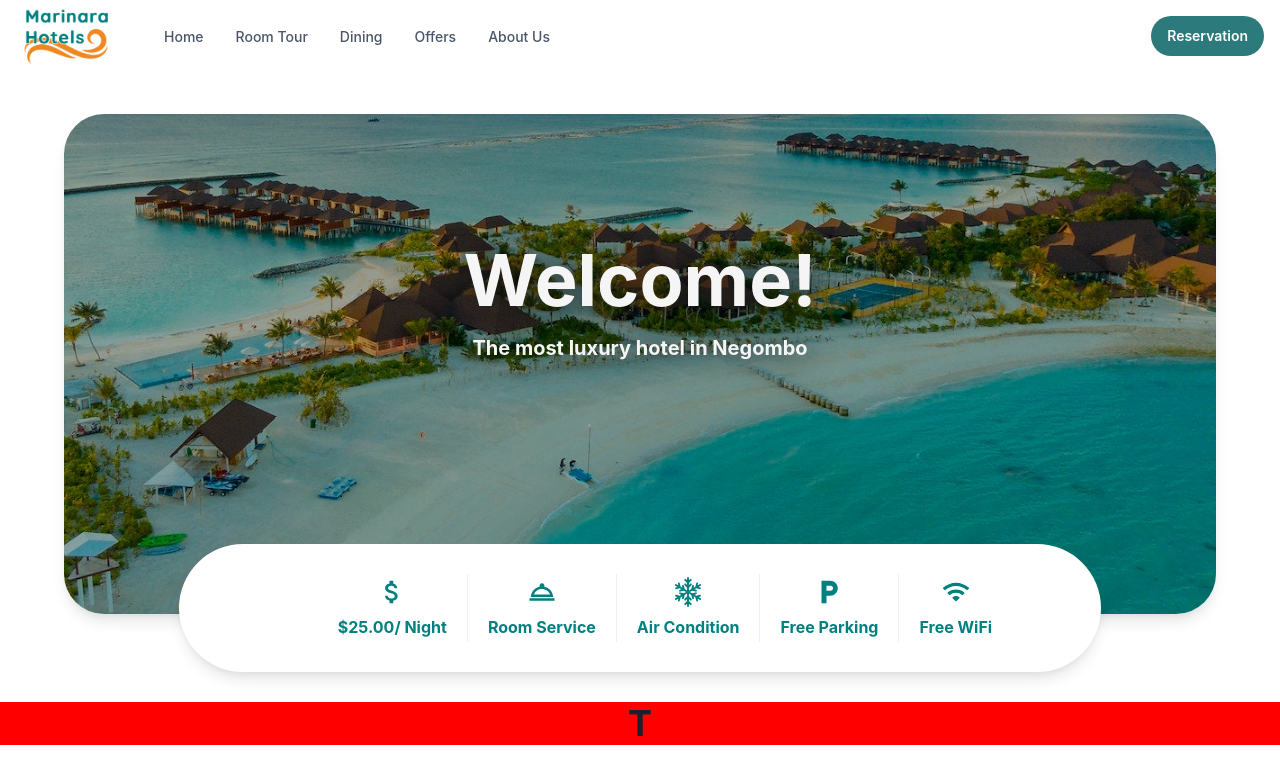
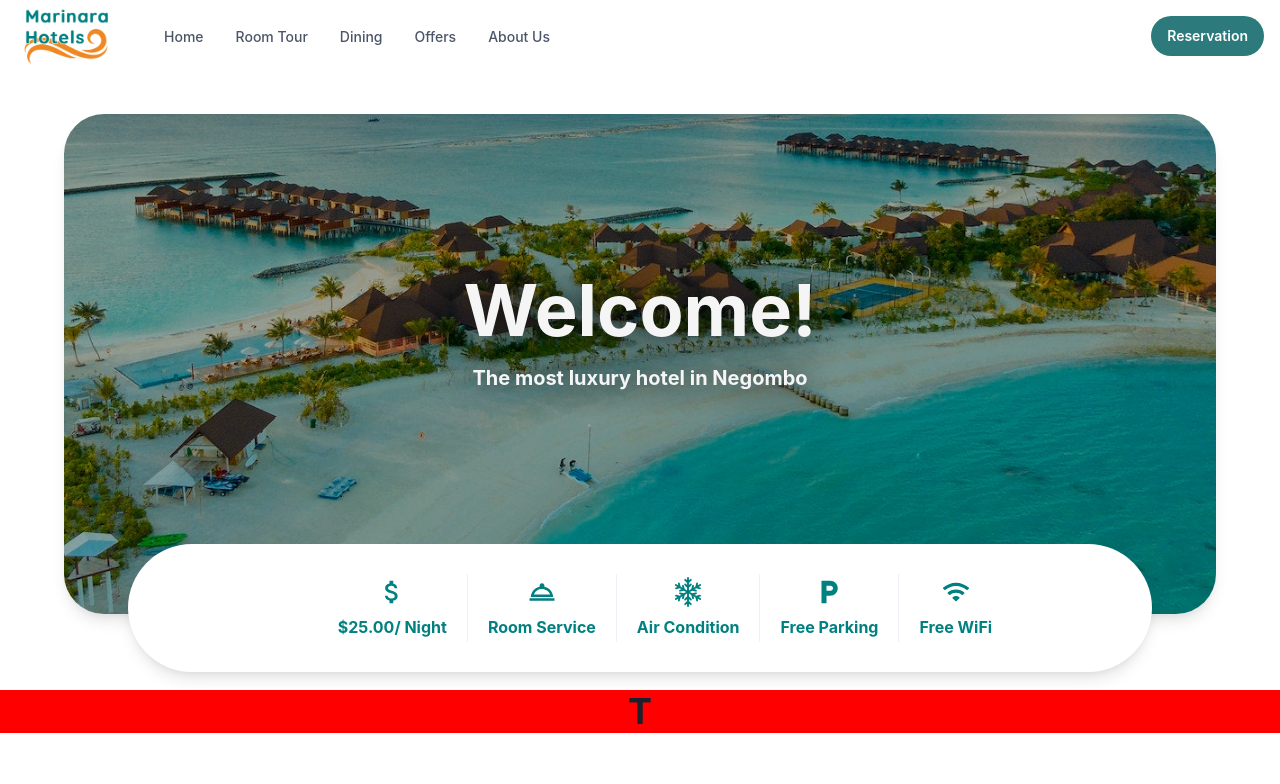
Before and after one commit to SonalJayasinghe/marinara-hotel, a React (Vite) app: page / in a window 1280 px wide. Shown: the top 784 px of the page. Built offline with nearby package versions, Linux system fonts and the light colour scheme.

Commit message:
Hero Section Bug Fixed

```diff
--- a/src/Pages/Home.tsx
+++ b/src/Pages/Home.tsx
@@ -7,7 +7,8 @@ import {
 } from "@chakra-ui/react";
 import NavBar from "../components/NavBar/navbar";
 import { useEffect } from "react";
-import Hero from "../components/Hero";
+import Hero from "../components/HeroComponent/Hero";
+import HeroCard from "../components/HeroComponent/HeroCard";
 
 function Home() {
   useEffect(() => {
@@ -25,6 +26,9 @@ function Home() {
 
         <Box w="100%" marginTop={8}>
             <Hero/>
+            <Center marginY={-70}>
+            <HeroCard/>
+            </Center>
         </Box>
 
         <Box w="100%" marginY={20} bgColor={"red"} >
--- /dev/null
+++ b/src/components/HeroComponent/Hero.tsx
@@ -0,0 +1,56 @@
+import {
+  Box,
+  Center,
+  Heading,
+  VStack,
+} from "@chakra-ui/react";
+
+
+export default function Hero() {
+  return (
+    <>
+      <Center>
+        <Box
+          width="90%"
+          minH={{ base: "80", md: "80", lg: "500" }}
+          backgroundRepeat={"no-repeat"}
+          backgroundPosition={"bottom"}
+          backgroundSize={"cover"}
+          borderRadius={40}
+          shadow={"lg"}
+          backgroundImage={"src/assets/heroImg.jpg"}
+          zIndex={-1}
+        >
+          <Center>
+            <Box  position="absolute" bottom={{lg:"52%", base:"52%"}} w="100%">
+                <Center>
+                    <VStack>
+                <Heading
+                  as="h2"
+                  size={"4xl"}
+                  color={"whitesmoke"}
+                  textShadow={"1px 1px 30px #121212"}
+                >
+                  Welcome!
+                </Heading>
+                <Heading
+                  marginTop={3}
+                  as="h4"
+                  size={"md"}
+                  color={"whitesmoke"}
+                  textShadow={"1px 1px 30px #121212"}
+                >
+                  The most luxury hotel in Negombo
+                </Heading>
+                </VStack>
+                </Center>
+            </Box>
+
+
+
+          </Center>
+        </Box>
+      </Center>
+    </>
+  );
+}
--- a/src/components/Hero.tsx
+++ b/src/components/HeroComponent/HeroCard.tsx
@@ -1,72 +1,17 @@
-import {
-  Box,
-  Center,
-  Container,
-  Divider,
-  Flex,
-  HStack,
-  Heading,
-  Square,
-  Text,
-  VStack,
-} from "@chakra-ui/react";
+import { Divider, Flex, HStack, Square, VStack , Text} from "@chakra-ui/react"
+import { BsSnow2 } from "react-icons/bs"
+import { IoIosWifi } from "react-icons/io"
+import { MdLocalParking, MdOutlineAttachMoney, MdOutlineRoomService } from "react-icons/md"
 
-import {
-  MdOutlineAttachMoney,
-  MdLocalParking,
-  MdOutlineRoomService,
-} from "react-icons/md";
-import { BsSnow2 } from "react-icons/bs";
-import { IoIosWifi } from "react-icons/io";
-
-export default function Hero() {
+function HeroCard() {
   return (
     <>
-      <Center>
-        <Box
-          width="90%"
-          minH={{ base: "80", md: "80", lg: "500" }}
-          backgroundRepeat={"no-repeat"}
-          backgroundPosition={"bottom"}
-          backgroundSize={"cover"}
-          borderRadius={40}
-          shadow={"lg"}
-          backgroundImage={"src/assets/heroImg.jpg"}
-          zIndex={-1}
-        >
-          <Center>
-            <Box  position="fixed" bottom={{lg:"55%", base:"68%"}} w="100%">
-                <Center>
-                    <VStack>
-                <Heading
-                  as="h2"
-                  size={"4xl"}
-                  color={"whitesmoke"}
-                  textShadow={"1px 1px 30px #121212"}
-                >
-                  Welcome!
-                </Heading>
-                <Heading
-                  marginTop={3}
-                  as="h4"
-                  size={"md"}
-                  color={"whitesmoke"}
-                  textShadow={"1px 1px 30px #121212"}
-                >
-                  The most luxury hotel in Negombo
-                </Heading>
-                </VStack>
-                </Center>
-            </Box>
-
-            <Flex
+     <Flex
               backgroundColor={"white"}
               minH={32}
               maxH={32}
               minW="80%"
               maxW="80%"
-             position={"relative"}
-             bottom={{ lg: "-430px", base: "-250px" }}
               borderRadius={90}
               overflowY={"scroll"}
               scrollBehavior={"auto"}
@@ -74,6 +19,13 @@ export default function Hero() {
               justify={"center"}
               padding={30}
               paddingStart={20}
+              sx={
+                {
+               '::-webkit-scrollbar':{
+                      display:'none'
+                  }
+               }
+             }
             >
               <HStack gap={4}>
                 <Square padding={1}>
@@ -116,10 +68,8 @@ export default function Hero() {
                 </Square>
               </HStack>
             </Flex>
+    </>
+  )
+}
 
-          </Center>
-        </Box>
-      </Center>
-    </>
-  );
-}
+export default HeroCard
```
